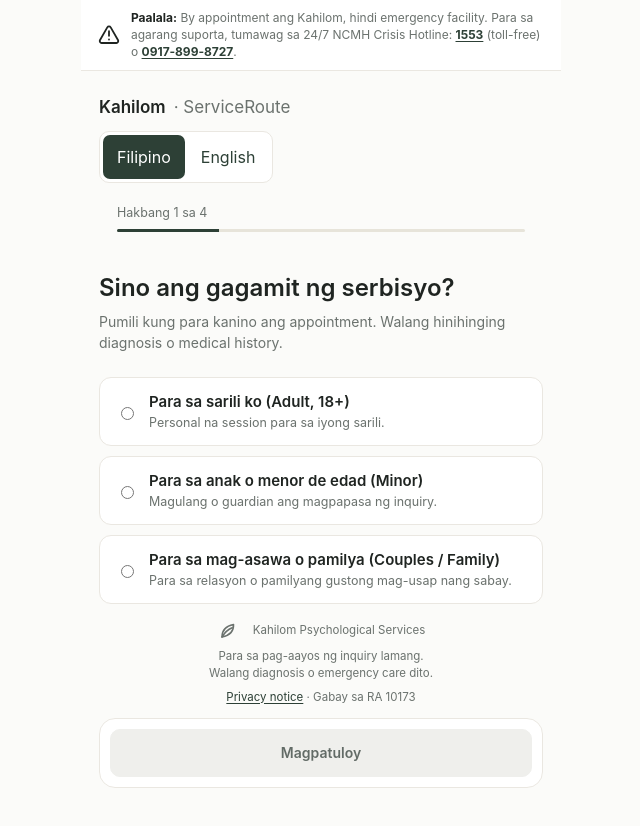
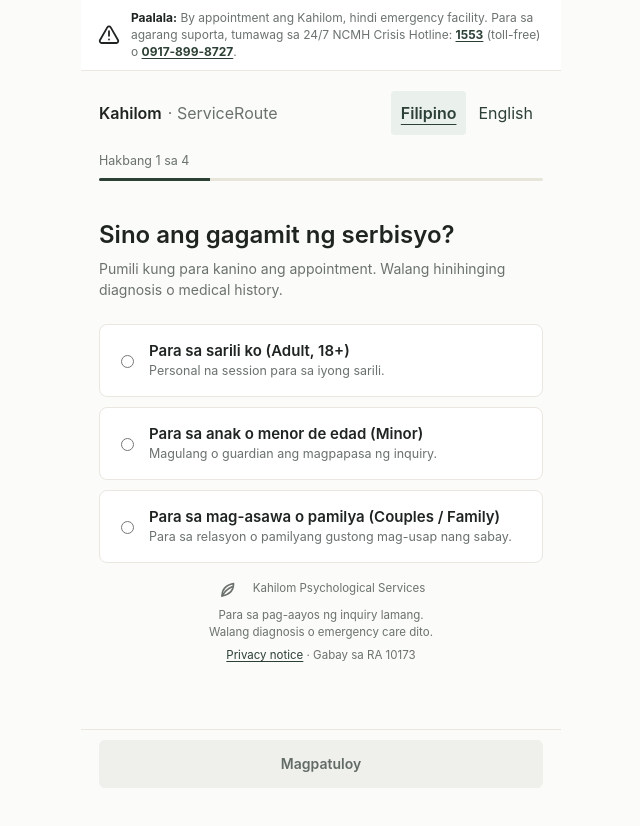
Before and after one commit to RKM0930/ServiceRoute-Plain-Language-Triage-Booking-Navigator, a website: page index.html in a window 1280 px wide. Shown: the whole page, without its empty margins (319-959 px from the left). Drawn offline with Linux system fonts and the light colour scheme.

Commit message:
Simplify ServiceRoute interface styling

```diff
--- a/demo/style.css
+++ b/demo/style.css
@@ -12,7 +12,7 @@
   --accent-active: #26362B;
   --ink: #1F2421;
   --muted: #6B726E;
-  --radius: 12px;
+  --radius: 8px;
   --shadow: 0 1px 3px rgba(0, 0, 0, 0.06);
   --transition: all 180ms ease;
   --font: -apple-system, BlinkMacSystemFont, "Segoe UI", Roboto, sans-serif;
@@ -194,14 +194,20 @@ a {
 /* ---------- Brand header ---------- */
 
 .app-header {
-  padding: 24px 18px 16px;
+  display: flex;
+  flex-wrap: wrap;
+  align-items: center;
+  justify-content: space-between;
+  gap: 8px 16px;
+  padding: 20px 18px 12px;
 }
 
 .header-line {
   display: flex;
   align-items: center;
-  gap: 8px;
-  font-size: 17px;
+  flex-wrap: wrap;
+  gap: 6px;
+  font-size: 16px;
   font-weight: 600;
   color: var(--ink);
   margin: 0;
@@ -210,26 +216,31 @@ a {
 .language-selector {
   display: inline-flex;
   gap: 2px;
-  margin-top: 10px;
-  padding: 3px;
-  border: 1px solid var(--border);
-  border-radius: 10px;
-  background: var(--surface);
+  margin-top: 8px;
+  padding: 0;
+  background: transparent;
+}
+
+.app-header .language-selector {
+  margin-top: 0;
 }
 
 .language-selector button {
   min-height: 44px;
-  padding: 8px 14px;
+  padding: 8px 10px;
   border: 0;
-  border-radius: 7px;
+  border-radius: 4px;
   background: transparent;
   color: var(--accent);
   cursor: pointer;
 }
 
 .language-selector button[aria-pressed="true"] {
-  background: var(--accent);
-  color: #FFFFFF;
+  background: #EAF0EC;
+  color: var(--accent);
+  text-decoration: underline;
+  text-underline-offset: 5px;
+  font-weight: 600;
 }
 
 .header-line span {
@@ -240,7 +251,7 @@ a {
 /* ---------- Progress ---------- */
 
 .progress-card {
-  padding: 0 18px 18px;
+  padding: 0 0 16px;
 }
 
 .progress-track {
@@ -297,7 +308,7 @@ a {
   display: flex;
   align-items: center;
   gap: 12px;
-  padding: 14px 16px;
+  padding: 16px;
   min-height: 52px;
   background: var(--surface);
   border: 1px solid var(--border);
@@ -311,12 +322,12 @@ a {
 }
 
 .option-card:active {
-  transform: scale(0.996);
+  border-color: var(--accent);
 }
 
 .option-card.is-selected {
   background: #F2F5F3;
-  border: 1.5px solid var(--accent);
+  border-color: var(--accent);
 }
 
 .option-title {
@@ -347,15 +358,14 @@ a {
   max-width: 480px;
   margin: 0 auto;
   padding: 10px 18px calc(12px + env(safe-area-inset-bottom));
+  background: var(--bg);
+  border-top: 1px solid var(--border);
 }
 
 .action-dock-inner {
   display: flex;
   gap: 10px;
-  padding: 10px;
-  background: var(--surface);
-  border: 1px solid var(--border);
-  border-radius: 16px;
+  padding: 0;
 }
 
 .button {
@@ -365,7 +375,7 @@ a {
   min-height: 48px;
   padding: 0 20px;
   border: 1px solid transparent;
-  border-radius: 10px;
+  border-radius: 6px;
   font-family: var(--font);
   font-size: 14px;
   font-weight: 600;
@@ -383,7 +393,7 @@ a {
 }
 
 .button:hover {
-  transform: translateY(-1px);
+  transform: none;
 }
 
 .button:active {
@@ -455,10 +465,10 @@ a {
 
 .service-card {
   margin-top: 0;
-  padding: 20px 18px;
-  background: var(--surface);
-  border: 1px solid var(--border);
-  border-radius: var(--radius);
+  padding: 0 0 24px;
+  background: transparent;
+  border: 0;
+  border-bottom: 1px solid var(--border);
 }
 
 .service-title {
@@ -484,11 +494,10 @@ a {
 }
 
 .inquiry-card {
-  margin-top: 12px;
-  padding: 18px 18px 16px;
-  background: var(--surface);
-  border: 1px solid var(--border);
-  border-radius: var(--radius);
+  margin-top: 24px;
+  padding: 0 0 16px;
+  background: transparent;
+  border: 0;
 }
 
 .inquiry-title {
@@ -650,7 +659,7 @@ a {
   color: var(--ink);
   background: var(--surface);
   border: 1px solid #E2DED6;
-  border-radius: 999px;
+  border-radius: 6px;
   font-size: 13px;
   font-weight: 600;
   line-height: 1.25;
@@ -672,10 +681,9 @@ a {
   align-items: flex-start;
   gap: 10px;
   margin: 14px 0;
-  padding: 11px;
-  background: var(--surface);
-  border: 1px solid var(--border);
-  border-radius: 10px;
+  padding: 12px 0;
+  background: transparent;
+  border: 0;
   cursor: pointer;
   transition: var(--transition);
 }
@@ -784,7 +792,7 @@ a {
   color: var(--ink);
   background: var(--bg);
   border: 1px solid var(--border);
-  border-radius: 24px;
+  border-radius: 12px;
   box-shadow: 0 20px 50px rgba(31, 36, 33, 0.18);
 }
 
--- a/docs/style.css
+++ b/docs/style.css
@@ -12,7 +12,7 @@
   --accent-active: #26362B;
   --ink: #1F2421;
   --muted: #6B726E;
-  --radius: 12px;
+  --radius: 8px;
   --shadow: 0 1px 3px rgba(0, 0, 0, 0.06);
   --transition: all 180ms ease;
   --font: -apple-system, BlinkMacSystemFont, "Segoe UI", Roboto, sans-serif;
@@ -194,14 +194,20 @@ a {
 /* ---------- Brand header ---------- */
 
 .app-header {
-  padding: 24px 18px 16px;
+  display: flex;
+  flex-wrap: wrap;
+  align-items: center;
+  justify-content: space-between;
+  gap: 8px 16px;
+  padding: 20px 18px 12px;
 }
 
 .header-line {
   display: flex;
   align-items: center;
-  gap: 8px;
-  font-size: 17px;
+  flex-wrap: wrap;
+  gap: 6px;
+  font-size: 16px;
   font-weight: 600;
   color: var(--ink);
   margin: 0;
@@ -210,26 +216,31 @@ a {
 .language-selector {
   display: inline-flex;
   gap: 2px;
-  margin-top: 10px;
-  padding: 3px;
-  border: 1px solid var(--border);
-  border-radius: 10px;
-  background: var(--surface);
+  margin-top: 8px;
+  padding: 0;
+  background: transparent;
+}
+
+.app-header .language-selector {
+  margin-top: 0;
 }
 
 .language-selector button {
   min-height: 44px;
-  padding: 8px 14px;
+  padding: 8px 10px;
   border: 0;
-  border-radius: 7px;
+  border-radius: 4px;
   background: transparent;
   color: var(--accent);
   cursor: pointer;
 }
 
 .language-selector button[aria-pressed="true"] {
-  background: var(--accent);
-  color: #FFFFFF;
+  background: #EAF0EC;
+  color: var(--accent);
+  text-decoration: underline;
+  text-underline-offset: 5px;
+  font-weight: 600;
 }
 
 .header-line span {
@@ -240,7 +251,7 @@ a {
 /* ---------- Progress ---------- */
 
 .progress-card {
-  padding: 0 18px 18px;
+  padding: 0 0 16px;
 }
 
 .progress-track {
@@ -297,7 +308,7 @@ a {
   display: flex;
   align-items: center;
   gap: 12px;
-  padding: 14px 16px;
+  padding: 16px;
   min-height: 52px;
   background: var(--surface);
   border: 1px solid var(--border);
@@ -311,12 +322,12 @@ a {
 }
 
 .option-card:active {
-  transform: scale(0.996);
+  border-color: var(--accent);
 }
 
 .option-card.is-selected {
   background: #F2F5F3;
-  border: 1.5px solid var(--accent);
+  border-color: var(--accent);
 }
 
 .option-title {
@@ -347,15 +358,14 @@ a {
   max-width: 480px;
   margin: 0 auto;
   padding: 10px 18px calc(12px + env(safe-area-inset-bottom));
+  background: var(--bg);
+  border-top: 1px solid var(--border);
 }
 
 .action-dock-inner {
   display: flex;
   gap: 10px;
-  padding: 10px;
-  background: var(--surface);
-  border: 1px solid var(--border);
-  border-radius: 16px;
+  padding: 0;
 }
 
 .button {
@@ -365,7 +375,7 @@ a {
   min-height: 48px;
   padding: 0 20px;
   border: 1px solid transparent;
-  border-radius: 10px;
+  border-radius: 6px;
   font-family: var(--font);
   font-size: 14px;
   font-weight: 600;
@@ -383,7 +393,7 @@ a {
 }
 
 .button:hover {
-  transform: translateY(-1px);
+  transform: none;
 }
 
 .button:active {
@@ -455,10 +465,10 @@ a {
 
 .service-card {
   margin-top: 0;
-  padding: 20px 18px;
-  background: var(--surface);
-  border: 1px solid var(--border);
-  border-radius: var(--radius);
+  padding: 0 0 24px;
+  background: transparent;
+  border: 0;
+  border-bottom: 1px solid var(--border);
 }
 
 .service-title {
@@ -484,11 +494,10 @@ a {
 }
 
 .inquiry-card {
-  margin-top: 12px;
-  padding: 18px 18px 16px;
-  background: var(--surface);
-  border: 1px solid var(--border);
-  border-radius: var(--radius);
+  margin-top: 24px;
+  padding: 0 0 16px;
+  background: transparent;
+  border: 0;
 }
 
 .inquiry-title {
@@ -650,7 +659,7 @@ a {
   color: var(--ink);
   background: var(--surface);
   border: 1px solid #E2DED6;
-  border-radius: 999px;
+  border-radius: 6px;
   font-size: 13px;
   font-weight: 600;
   line-height: 1.25;
@@ -672,10 +681,9 @@ a {
   align-items: flex-start;
   gap: 10px;
   margin: 14px 0;
-  padding: 11px;
-  background: var(--surface);
-  border: 1px solid var(--border);
-  border-radius: 10px;
+  padding: 12px 0;
+  background: transparent;
+  border: 0;
   cursor: pointer;
   transition: var(--transition);
 }
@@ -784,7 +792,7 @@ a {
   color: var(--ink);
   background: var(--bg);
   border: 1px solid var(--border);
-  border-radius: 24px;
+  border-radius: 12px;
   box-shadow: 0 20px 50px rgba(31, 36, 33, 0.18);
 }
 
--- a/style.css
+++ b/style.css
@@ -12,7 +12,7 @@
   --accent-active: #26362B;
   --ink: #1F2421;
   --muted: #6B726E;
-  --radius: 12px;
+  --radius: 8px;
   --shadow: 0 1px 3px rgba(0, 0, 0, 0.06);
   --transition: all 180ms ease;
   --font: -apple-system, BlinkMacSystemFont, "Segoe UI", Roboto, sans-serif;
@@ -194,14 +194,20 @@ a {
 /* ---------- Brand header ---------- */
 
 .app-header {
-  padding: 24px 18px 16px;
+  display: flex;
+  flex-wrap: wrap;
+  align-items: center;
+  justify-content: space-between;
+  gap: 8px 16px;
+  padding: 20px 18px 12px;
 }
 
 .header-line {
   display: flex;
   align-items: center;
-  gap: 8px;
-  font-size: 17px;
+  flex-wrap: wrap;
+  gap: 6px;
+  font-size: 16px;
   font-weight: 600;
   color: var(--ink);
   margin: 0;
@@ -210,26 +216,31 @@ a {
 .language-selector {
   display: inline-flex;
   gap: 2px;
-  margin-top: 10px;
-  padding: 3px;
-  border: 1px solid var(--border);
-  border-radius: 10px;
-  background: var(--surface);
+  margin-top: 8px;
+  padding: 0;
+  background: transparent;
+}
+
+.app-header .language-selector {
+  margin-top: 0;
 }
 
 .language-selector button {
   min-height: 44px;
-  padding: 8px 14px;
+  padding: 8px 10px;
   border: 0;
-  border-radius: 7px;
+  border-radius: 4px;
   background: transparent;
   color: var(--accent);
   cursor: pointer;
 }
 
 .language-selector button[aria-pressed="true"] {
-  background: var(--accent);
-  color: #FFFFFF;
+  background: #EAF0EC;
+  color: var(--accent);
+  text-decoration: underline;
+  text-underline-offset: 5px;
+  font-weight: 600;
 }
 
 .header-line span {
@@ -240,7 +251,7 @@ a {
 /* ---------- Progress ---------- */
 
 .progress-card {
-  padding: 0 18px 18px;
+  padding: 0 0 16px;
 }
 
 .progress-track {
@@ -297,7 +308,7 @@ a {
   display: flex;
   align-items: center;
   gap: 12px;
-  padding: 14px 16px;
+  padding: 16px;
   min-height: 52px;
   background: var(--surface);
   border: 1px solid var(--border);
@@ -311,12 +322,12 @@ a {
 }
 
 .option-card:active {
-  transform: scale(0.996);
+  border-color: var(--accent);
 }
 
 .option-card.is-selected {
   background: #F2F5F3;
-  border: 1.5px solid var(--accent);
+  border-color: var(--accent);
 }
 
 .option-title {
@@ -347,15 +358,14 @@ a {
   max-width: 480px;
   margin: 0 auto;
   padding: 10px 18px calc(12px + env(safe-area-inset-bottom));
+  background: var(--bg);
+  border-top: 1px solid var(--border);
 }
 
 .action-dock-inner {
   display: flex;
   gap: 10px;
-  padding: 10px;
-  background: var(--surface);
-  border: 1px solid var(--border);
-  border-radius: 16px;
+  padding: 0;
 }
 
 .button {
@@ -365,7 +375,7 @@ a {
   min-height: 48px;
   padding: 0 20px;
   border: 1px solid transparent;
-  border-radius: 10px;
+  border-radius: 6px;
   font-family: var(--font);
   font-size: 14px;
   font-weight: 600;
@@ -383,7 +393,7 @@ a {
 }
 
 .button:hover {
-  transform: translateY(-1px);
+  transform: none;
 }
 
 .button:active {
@@ -455,10 +465,10 @@ a {
 
 .service-card {
   margin-top: 0;
-  padding: 20px 18px;
-  background: var(--surface);
-  border: 1px solid var(--border);
-  border-radius: var(--radius);
+  padding: 0 0 24px;
+  background: transparent;
+  border: 0;
+  border-bottom: 1px solid var(--border);
 }
 
 .service-title {
@@ -484,11 +494,10 @@ a {
 }
 
 .inquiry-card {
-  margin-top: 12px;
-  padding: 18px 18px 16px;
-  background: var(--surface);
-  border: 1px solid var(--border);
-  border-radius: var(--radius);
+  margin-top: 24px;
+  padding: 0 0 16px;
+  background: transparent;
+  border: 0;
 }
 
 .inquiry-title {
@@ -650,7 +659,7 @@ a {
   color: var(--ink);
   background: var(--surface);
   border: 1px solid #E2DED6;
-  border-radius: 999px;
+  border-radius: 6px;
   font-size: 13px;
   font-weight: 600;
   line-height: 1.25;
@@ -672,10 +681,9 @@ a {
   align-items: flex-start;
   gap: 10px;
   margin: 14px 0;
-  padding: 11px;
-  background: var(--surface);
-  border: 1px solid var(--border);
-  border-radius: 10px;
+  padding: 12px 0;
+  background: transparent;
+  border: 0;
   cursor: pointer;
   transition: var(--transition);
 }
@@ -784,7 +792,7 @@ a {
   color: var(--ink);
   background: var(--bg);
   border: 1px solid var(--border);
-  border-radius: 24px;
+  border-radius: 12px;
   box-shadow: 0 20px 50px rgba(31, 36, 33, 0.18);
 }
 
```
